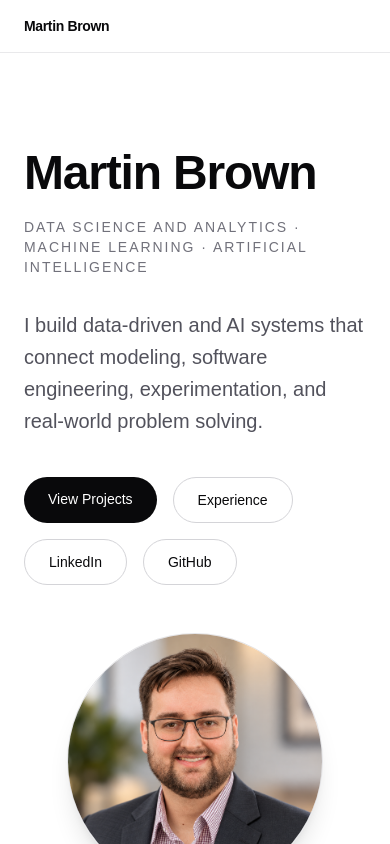
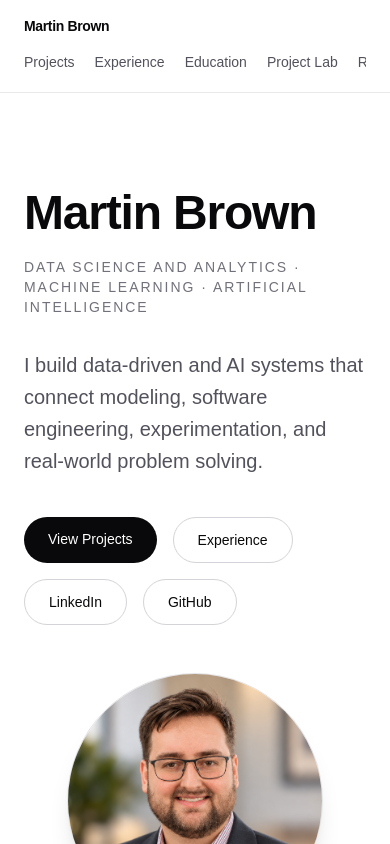
Before and after one commit to BrownMKW/portfolio, a Next.js app: page / in a window 390 px wide. Shown: the top 844 px of the page. Built offline with nearby package versions, Linux system fonts and the light colour scheme.

Commit message:
Improve responsive portfolio navigation

```diff
--- a/components/Navbar.tsx
+++ b/components/Navbar.tsx
@@ -1,56 +1,47 @@
 export default function Navbar() {
+  const links = [
+    { label: "Projects", href: "#projects" },
+    { label: "Experience", href: "#experience" },
+    { label: "Education", href: "#education" },
+    { label: "Project Lab", href: "#lab" },
+    { label: "Research", href: "#research" },
+    { label: "Contact", href: "#contact" },
+  ];
+
   return (
-    <header className="sticky top-0 z-50 border-b border-zinc-200/80 bg-white/80 backdrop-blur-md dark:border-zinc-800/80 dark:bg-zinc-950/80">
-      <nav className="mx-auto flex max-w-7xl items-center justify-between px-6 py-4 sm:px-8">
+    <header className="sticky top-0 z-50 border-b border-zinc-200/80 bg-white/85 backdrop-blur-md dark:border-zinc-800/80 dark:bg-zinc-950/85">
+      <nav className="mx-auto max-w-7xl px-6 py-4 sm:px-8">
+        <div className="flex items-center justify-between">
           <a
             href="#"
-          className="text-sm font-semibold tracking-tight text-zinc-950 dark:text-white"
+            className="text-sm font-semibold tracking-tight text-zinc-950 transition hover:opacity-60 dark:text-white"
           >
             Martin Brown
           </a>
 
           <div className="hidden items-center gap-6 text-sm text-zinc-600 md:flex dark:text-zinc-300">
+            {links.map((link) => (
               <a
-            href="#projects"
+                key={link.href}
+                href={link.href}
                 className="transition hover:text-zinc-950 dark:hover:text-white"
               >
-            Projects
+                {link.label}
               </a>
+            ))}
+          </div>
+        </div>
 
+        <div className="mt-4 flex gap-5 overflow-x-auto whitespace-nowrap pb-1 text-sm text-zinc-600 md:hidden dark:text-zinc-300">
+          {links.map((link) => (
             <a
-            href="#experience"
-            className="transition hover:text-zinc-950 dark:hover:text-white"
+              key={link.href}
+              href={link.href}
+              className="shrink-0 transition hover:text-zinc-950 dark:hover:text-white"
             >
-            Experience
+              {link.label}
             </a>
-
-          <a
-            href="#education"
-            className="transition hover:text-zinc-950 dark:hover:text-white"
-          >
-            Education
-          </a>
-
-          <a
-            href="#lab"
-            className="transition hover:text-zinc-950 dark:hover:text-white"
-          >
-            Project Lab
-          </a>
-
-          <a
-            href="#research"
-            className="transition hover:text-zinc-950 dark:hover:text-white"
-          >
-            Research
-          </a>
-
-          <a
-            href="#contact"
-            className="transition hover:text-zinc-950 dark:hover:text-white"
-          >
-            Contact
-          </a>
+          ))}
         </div>
       </nav>
     </header>
```
Lines whose indentation alone changed are shown as unchanged.
